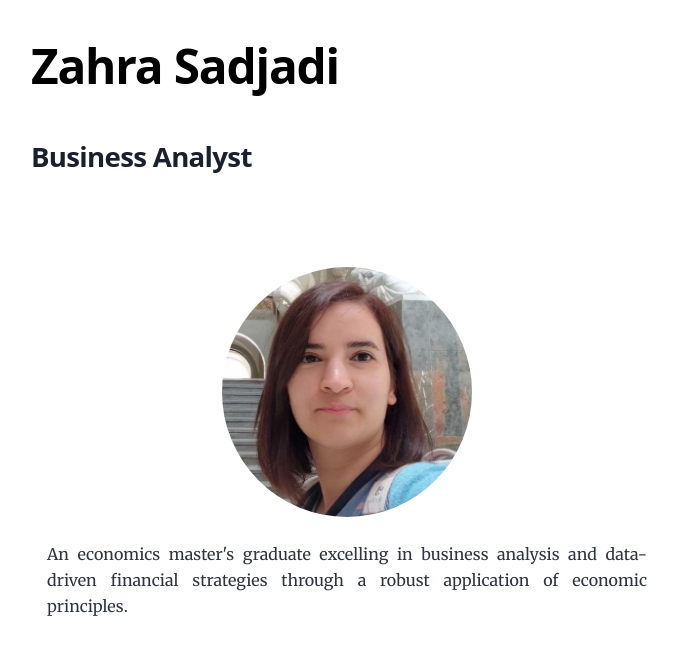
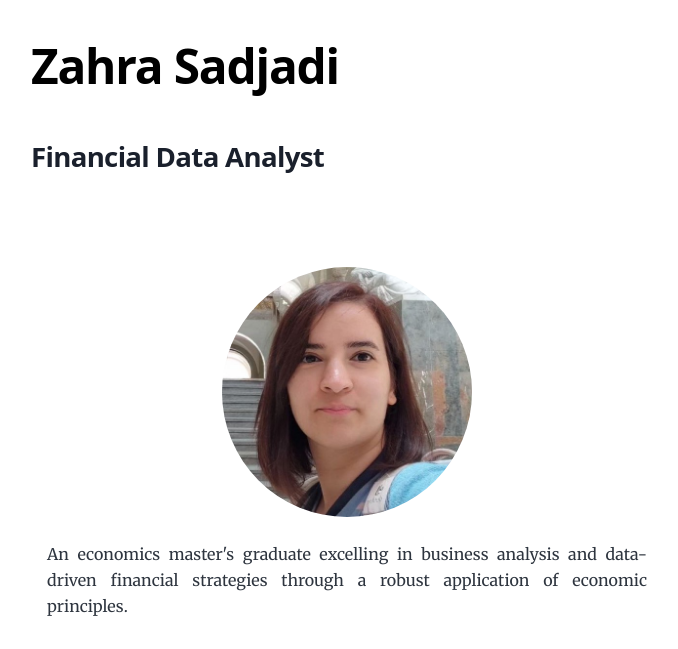
Before and after one commit to ZahraSadjadi/ZahraSadjadi.github.io, a Gatsby site: page / in a window 1280 px wide. Shown: the top 649 px of the page, without its empty margins (293-971 px from the left). Built offline with nearby package versions, Linux system fonts and the light colour scheme; Gatsby itself is replaced by a stand-in of ours.

Commit message:
update title

```diff
--- a/gatsby-config.js
+++ b/gatsby-config.js
@@ -13,9 +13,9 @@ module.exports = {
     title: `Zahra Sadjadi`,
     author: {
       name: `Zahra Sadjadi`,
-      summary: `a business analyst.`,
+      summary: `a financial data analyst.`,
     },
-    description: `A portfolio of a business analyst`,
+    description: `Portfolio`,
     siteUrl: `https://ZahraSadjadi.github.io/`,
     social: {
 
--- a/src/pages/index.js
+++ b/src/pages/index.js
@@ -18,7 +18,7 @@ const BlogIndex = ({ data, location }) => {
 
       <header className="global-header">
         <h3 className="subHeader">
-          Business Analyst
+          Financial Data Analyst
         </h3>
         <br></br>
       </header>
```
